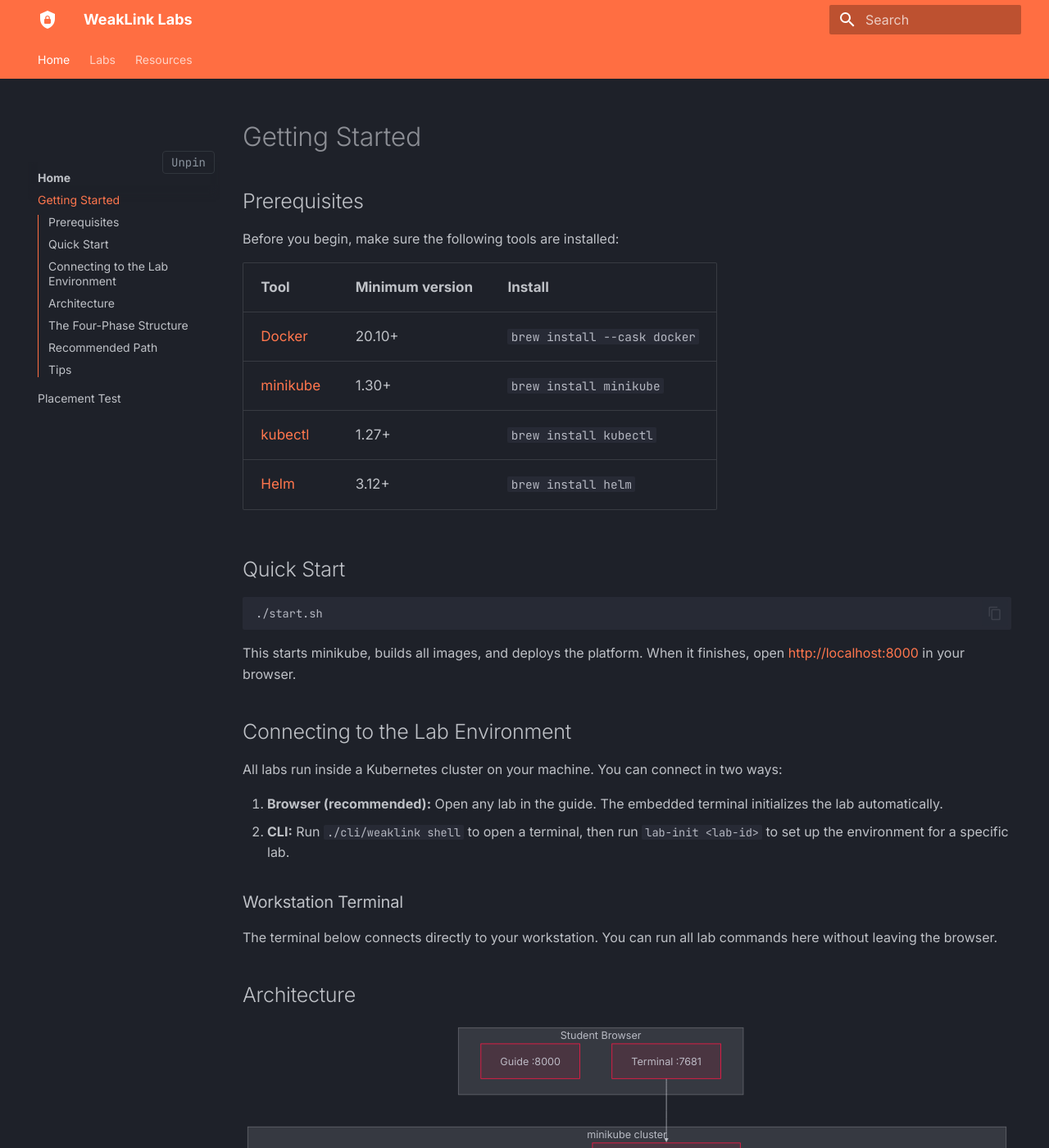
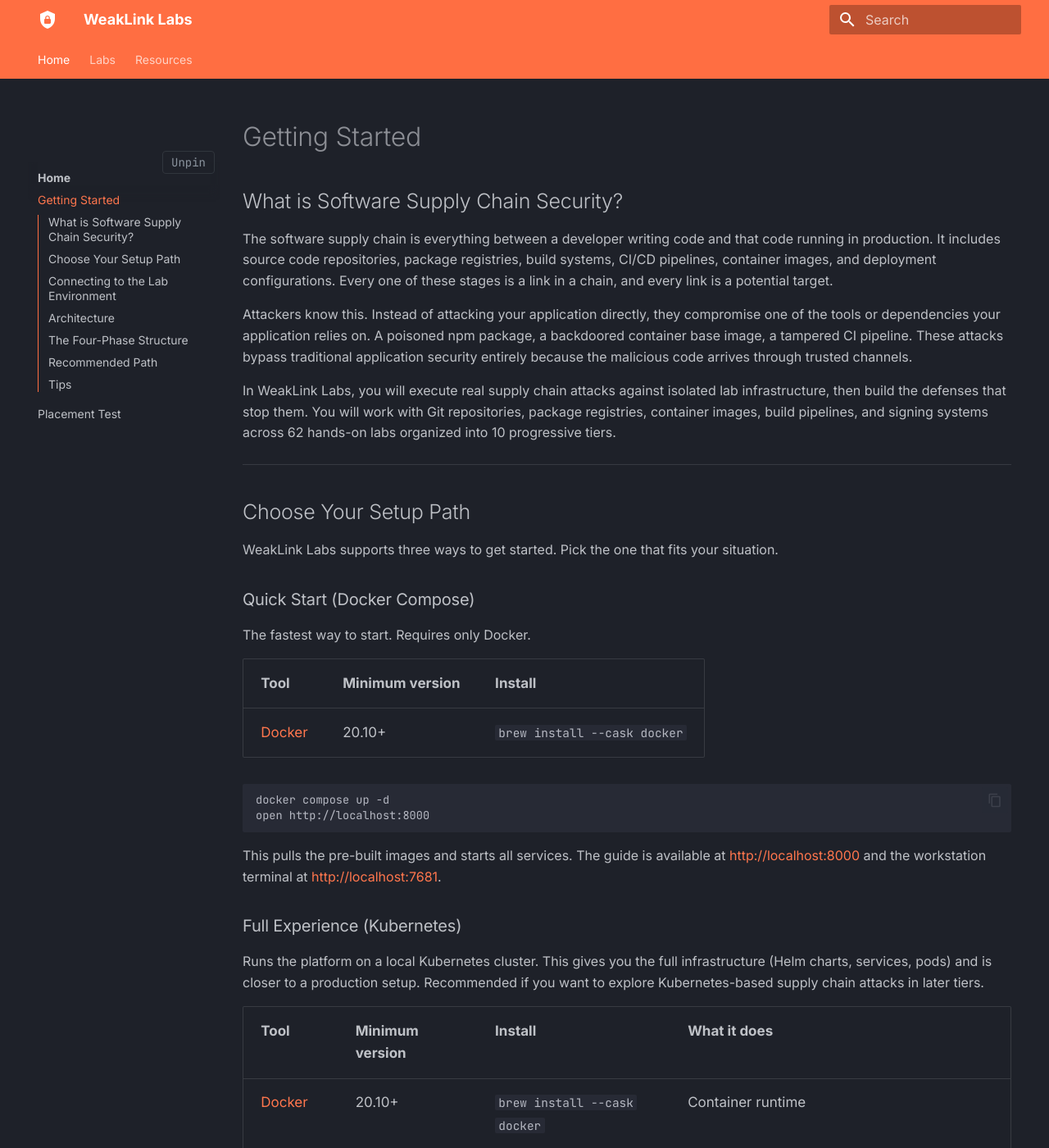
Before and after one commit to beyildirim/weaklink-labs, an MkDocs documentation site: the page built from guide/docs/getting-started.md, in a window 1280 px wide and 1400 px high. Shown: the whole window at 82% size. Built offline with MkDocs 1.6.1 and Material for MkDocs 9.7.7, drawn with Linux system fonts in a browser that asks for light colours; some of the changed text lies outside the part shown.

Commit message:
Restructure Getting Started: Docker Compose first, supply chain intro, fix credentials

````diff
--- a/guide/docs/getting-started.md
+++ b/guide/docs/getting-started.md
@@ -1,30 +1,71 @@
 # Getting Started
 
-## Prerequisites
+## What is Software Supply Chain Security?
 
-Before you begin, make sure the following tools are installed:
+The software supply chain is everything between a developer writing code and that code running in production. It includes source code repositories, package registries, build systems, CI/CD pipelines, container images, and deployment configurations. Every one of these stages is a link in a chain, and every link is a potential target.
+
+Attackers know this. Instead of attacking your application directly, they compromise one of the tools or dependencies your application relies on. A poisoned npm package, a backdoored container base image, a tampered CI pipeline. These attacks bypass traditional application security entirely because the malicious code arrives through trusted channels.
+
+In WeakLink Labs, you will execute real supply chain attacks against isolated lab infrastructure, then build the defenses that stop them. You will work with Git repositories, package registries, container images, build pipelines, and signing systems across 62 hands-on labs organized into 10 progressive tiers.
+
+---
+
+## Choose Your Setup Path
+
+WeakLink Labs supports three ways to get started. Pick the one that fits your situation.
+
+### Quick Start (Docker Compose)
+
+The fastest way to start. Requires only Docker.
 
 | Tool | Minimum version | Install |
 |------|----------------|---------|
 | [Docker](https://docs.docker.com/get-docker/) | 20.10+ | `brew install --cask docker` |
-| [minikube](https://minikube.sigs.k8s.io/) | 1.30+ | `brew install minikube` |
-| [kubectl](https://kubernetes.io/docs/tasks/tools/) | 1.27+ | `brew install kubectl` |
-| [Helm](https://helm.sh/) | 3.12+ | `brew install helm` |
 
-## Quick Start
+```bash
+docker compose up -d
+open http://localhost:8000
+```
+
+This pulls the pre-built images and starts all services. The guide is available at [http://localhost:8000](http://localhost:8000) and the workstation terminal at [http://localhost:7681](http://localhost:7681).
+
+### Full Experience (Kubernetes)
+
+Runs the platform on a local Kubernetes cluster. This gives you the full infrastructure (Helm charts, services, pods) and is closer to a production setup. Recommended if you want to explore Kubernetes-based supply chain attacks in later tiers.
+
+| Tool | Minimum version | Install | What it does |
+|------|----------------|---------|--------------|
+| [Docker](https://docs.docker.com/get-docker/) | 20.10+ | `brew install --cask docker` | Container runtime |
+| [minikube](https://minikube.sigs.k8s.io/) | 1.30+ | `brew install minikube` | Runs a single-node Kubernetes cluster locally |
+| [kubectl](https://kubernetes.io/docs/tasks/tools/) | 1.27+ | `brew install kubectl` | CLI for interacting with Kubernetes clusters |
+| [Helm](https://helm.sh/) | 3.12+ | `brew install helm` | Kubernetes package manager for deploying the lab chart |
 
 ```bash
 ./start.sh
 ```
 
-This starts minikube, builds all images, and deploys the platform. When it finishes, open [http://localhost:8000](http://localhost:8000) in your browser.
+This starts minikube, builds all images, and deploys the platform via Helm. When it finishes, open [http://localhost:8000](http://localhost:8000).
+
+### Zero Install (GitHub Codespaces)
+
+Open the repository in a GitHub Codespace. The devcontainer configuration handles all setup automatically. No local installation required.
+
+---
 
 ## Connecting to the Lab Environment
 
-All labs run inside a Kubernetes cluster on your machine. You can connect in two ways:
+Labs run inside your Docker Compose or Kubernetes environment. You can connect in two ways:
 
 1. **Browser (recommended):** Open any lab in the guide. The embedded terminal initializes the lab automatically.
 2. **CLI:** Run `./cli/weaklink shell` to open a terminal, then run `lab-init <lab-id>` to set up the environment for a specific lab.
+
+!!! warning "Two Terminals, Two Purposes"
+    You have two terminals, and it matters which one you use:
+
+    1. **The browser terminal** at [localhost:7681](http://localhost:7681) is your **lab workstation**. This is where you run lab commands (clone repos, install packages, execute attacks and defenses).
+    2. **Your own Mac/Linux terminal** is where you run `weaklink verify`, `weaklink hint`, and other CLI commands that check your progress.
+
+    When a lab says "run this command", it means inside the browser terminal unless it explicitly says otherwise.
 
 ### Workstation Terminal
 
````
Also changed, not shown: labs/tier-0-foundations/0.1-version-control/hints/hint-2.md (+4 -4 lines), labs/tier-0-foundations/0.1-version-control/README.md, 1 other file.
